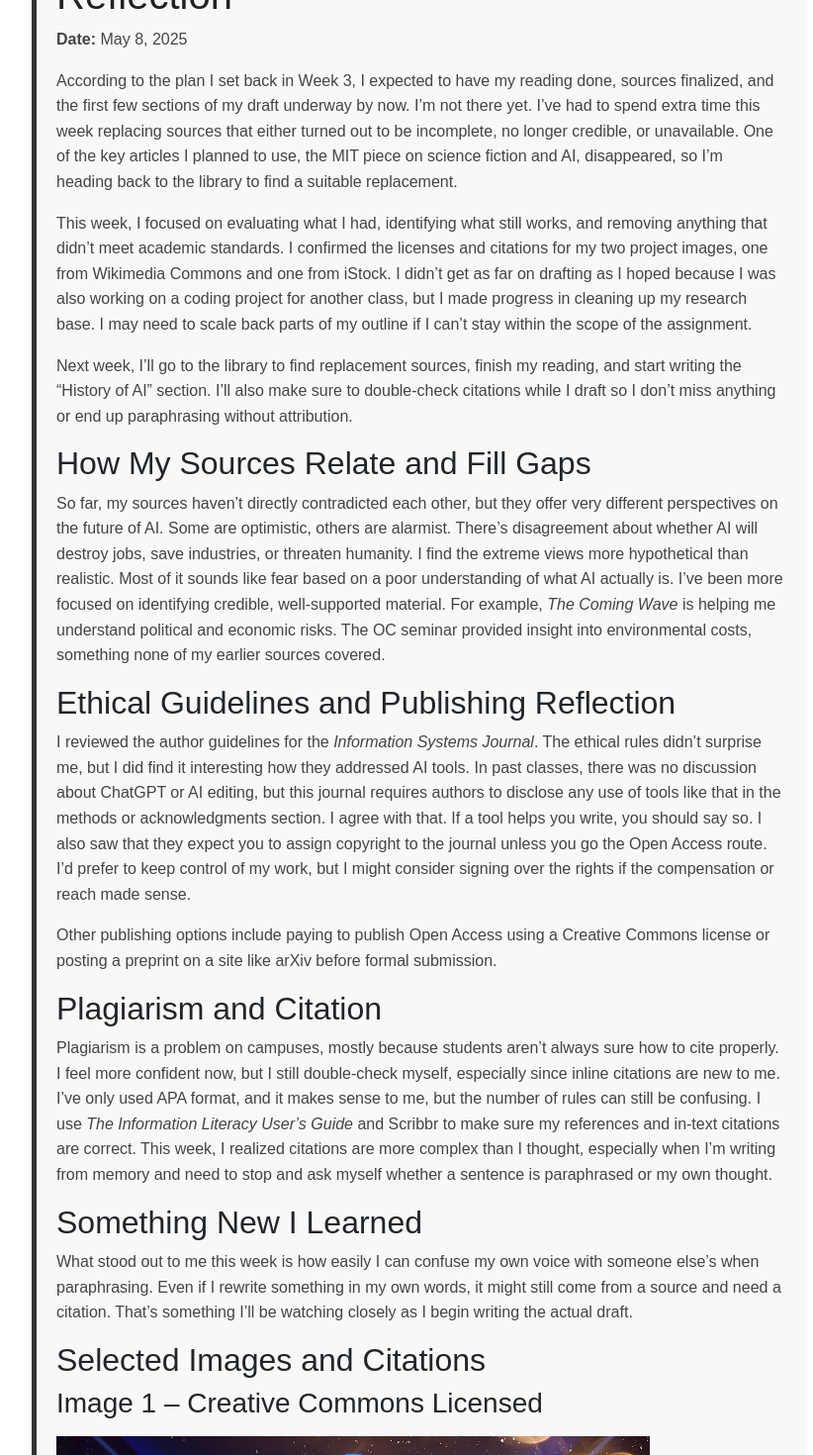
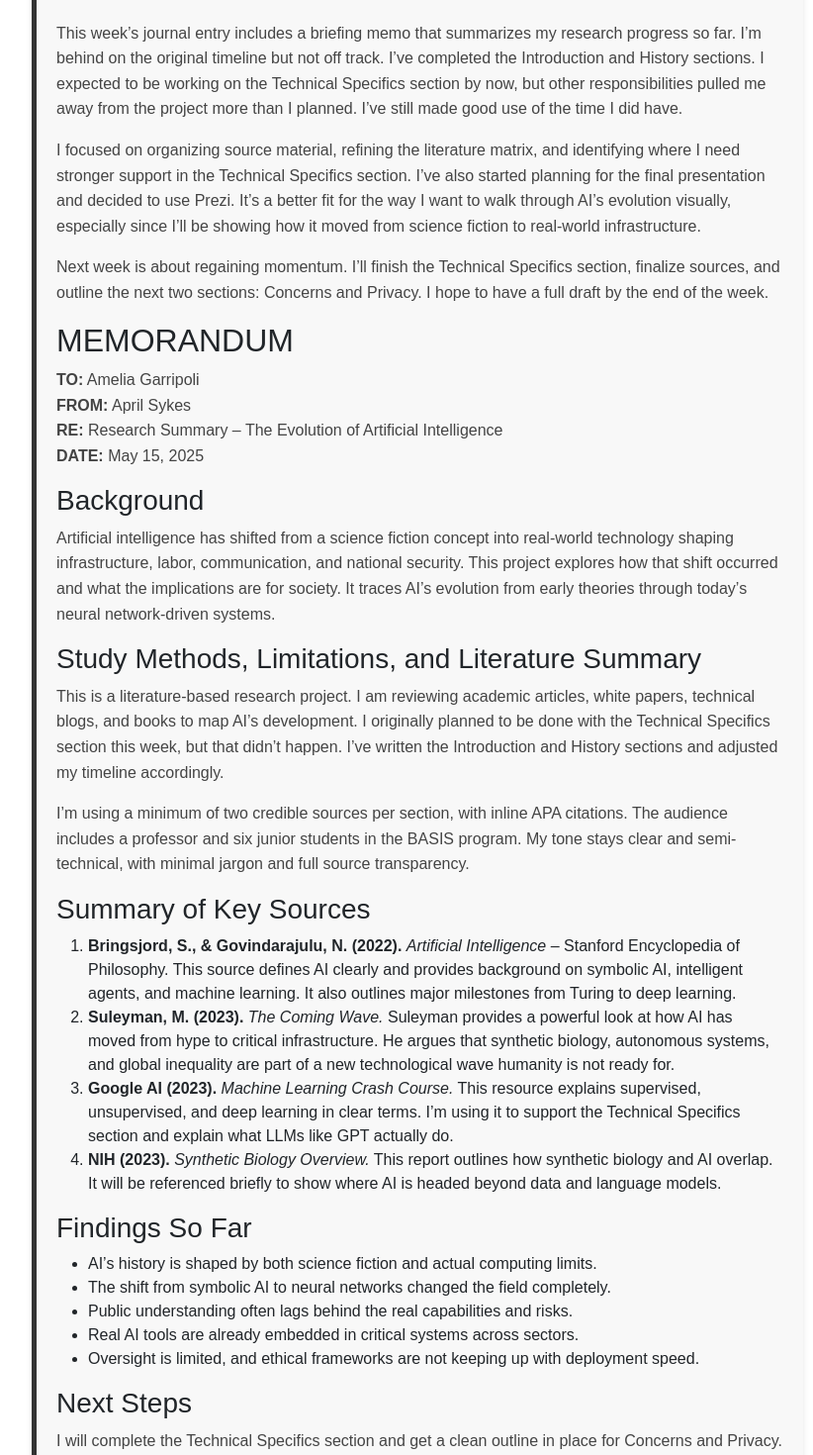
Before and after one commit to AprilV/AprilsBlog, a React (Create React App) app: page /#/blog in a window 1280 px wide. Shown: the part 320-1790 px from the top of the page at 99% size, without its empty margins (218-1040 px from the left). Built offline with nearby package versions, Linux system fonts and the light colour scheme.

Commit message:
Add Week 6 blog post

```diff
--- a/src/pages/Blog.js
+++ b/src/pages/Blog.js
@@ -3,95 +3,240 @@ import googleBadge from "../images/googlebadge.webp";
 import "../Blog.css";
 import commonImage from "../images/CommonStandard/common.jpg";
 import standardImage from "../images/CommonStandard/standard.jpg";
-import '../Blog.css';
-
-
-
+import "../Blog.css";
 
 export default function Blog() {
   return (
     <div className="blog-container">
+      {/* Week 6 Post */}
+      <div className="blog-entry">
+        <h1>Week 6: Realigning the Plan</h1>
+        <p>
+          <strong>Date:</strong> May 15, 2025
+        </p>
 
+        <p>
+          This week’s journal entry includes a briefing memo that summarizes my
+          research progress so far. I’m behind on the original timeline but not
+          off track. I’ve completed the Introduction and History sections. I
+          expected to be working on the Technical Specifics section by now, but
+          other responsibilities pulled me away from the project more than I
+          planned. I’ve still made good use of the time I did have.
+        </p>
+
+        <p>
+          I focused on organizing source material, refining the literature
+          matrix, and identifying where I need stronger support in the Technical
+          Specifics section. I’ve also started planning for the final
+          presentation and decided to use Prezi. It’s a better fit for the way I
+          want to walk through AI’s evolution visually, especially since I’ll be
+          showing how it moved from science fiction to real-world
+          infrastructure.
+        </p>
+
+        <p>
+          Next week is about regaining momentum. I’ll finish the Technical
+          Specifics section, finalize sources, and outline the next two
+          sections: Concerns and Privacy. I hope to have a full draft by the end
+          of the week.
+        </p>
+
+        <h2>MEMORANDUM</h2>
+        <p>
+          <strong>TO:</strong> Amelia Garripoli
+          <br />
+          <strong>FROM:</strong> April Sykes
+          <br />
+          <strong>RE:</strong> Research Summary – The Evolution of Artificial
+          Intelligence
+          <br />
+          <strong>DATE:</strong> May 15, 2025
+        </p>
+
+        <h3>Background</h3>
+        <p>
+          Artificial intelligence has shifted from a science fiction concept
+          into real-world technology shaping infrastructure, labor,
+          communication, and national security. This project explores how that
+          shift occurred and what the implications are for society. It traces
+          AI’s evolution from early theories through today’s neural
+          network-driven systems.
+        </p>
+
+        <h3>Study Methods, Limitations, and Literature Summary</h3>
+        <p>
+          This is a literature-based research project. I am reviewing academic
+          articles, white papers, technical blogs, and books to map AI’s
+          development. I originally planned to be done with the Technical
+          Specifics section this week, but that didn’t happen. I’ve written the
+          Introduction and History sections and adjusted my timeline
+          accordingly.
+        </p>
+
+        <p>
+          I’m using a minimum of two credible sources per section, with inline
+          APA citations. The audience includes a professor and six junior
+          students in the BASIS program. My tone stays clear and semi-technical,
+          with minimal jargon and full source transparency.
+        </p>
+
+        <h3>Summary of Key Sources</h3>
+        <ol>
+          <li>
+            <strong>Bringsjord, S., & Govindarajulu, N. (2022).</strong>{" "}
+            <em>Artificial Intelligence</em> – Stanford Encyclopedia of
+            Philosophy. This source defines AI clearly and provides background
+            on symbolic AI, intelligent agents, and machine learning. It also
+            outlines major milestones from Turing to deep learning.
+          </li>
+          <li>
+            <strong>Suleyman, M. (2023).</strong> <em>The Coming Wave.</em>{" "}
+            Suleyman provides a powerful look at how AI has moved from hype to
+            critical infrastructure. He argues that synthetic biology,
+            autonomous systems, and global inequality are part of a new
+            technological wave humanity is not ready for.
+          </li>
+          <li>
+            <strong>Google AI (2023).</strong>{" "}
+            <em>Machine Learning Crash Course.</em> This resource explains
+            supervised, unsupervised, and deep learning in clear terms. I’m
+            using it to support the Technical Specifics section and explain what
+            LLMs like GPT actually do.
+          </li>
+          <li>
+            <strong>NIH (2023).</strong> <em>Synthetic Biology Overview.</em>{" "}
+            This report outlines how synthetic biology and AI overlap. It will
+            be referenced briefly to show where AI is headed beyond data and
+            language models.
+          </li>
+        </ol>
+
+        <h3>Findings So Far</h3>
+        <ul>
+          <li>
+            AI’s history is shaped by both science fiction and actual computing
+            limits.
+          </li>
+          <li>
+            The shift from symbolic AI to neural networks changed the field
+            completely.
+          </li>
+          <li>
+            Public understanding often lags behind the real capabilities and
+            risks.
+          </li>
+          <li>
+            Real AI tools are already embedded in critical systems across
+            sectors.
+          </li>
+          <li>
+            Oversight is limited, and ethical frameworks are not keeping up with
+            deployment speed.
+          </li>
+        </ul>
+
+        <h3>Next Steps</h3>
+        <p>
+          I will complete the Technical Specifics section and get a clean
+          outline in place for Concerns and Privacy. I’m still using the same
+          citation approach and structure from Week 3. I also plan to finalize
+          my choice of a visual element. Prezi will be used for the final
+          presentation. I hope to have a full working draft by the end of next
+          week.
+        </p>
+      </div>
       {/* Week 5 Post */}
       <div className="blog-entry">
         <h1>Week 5: Midpoint Check-In and Reflection</h1>
-  <p><strong>Date:</strong> May 8, 2025</p>
-
         <p>
-    According to the plan I set back in Week 3, I expected to have my reading done,
-    sources finalized, and the first few sections of my draft underway by now. I’m not
-    there yet. I’ve had to spend extra time this week replacing sources that either
-    turned out to be incomplete, no longer credible, or unavailable. One of the key
-    articles I planned to use, the MIT piece on science fiction and AI, disappeared, so
-    I’m heading back to the library to find a suitable replacement.
+          <strong>Date:</strong> May 8, 2025
         </p>
 
         <p>
-    This week, I focused on evaluating what I had, identifying what still works, and
-    removing anything that didn’t meet academic standards. I confirmed the licenses and
-    citations for my two project images, one from Wikimedia Commons and one from iStock.
-    I didn’t get as far on drafting as I hoped because I was also working on a coding
-    project for another class, but I made progress in cleaning up my research base.
-    I may need to scale back parts of my outline if I can’t stay within the scope of the
-    assignment.
+          According to the plan I set back in Week 3, I expected to have my
+          reading done, sources finalized, and the first few sections of my
+          draft underway by now. I’m not there yet. I’ve had to spend extra time
+          this week replacing sources that either turned out to be incomplete,
+          no longer credible, or unavailable. One of the key articles I planned
+          to use, the MIT piece on science fiction and AI, disappeared, so I’m
+          heading back to the library to find a suitable replacement.
         </p>
 
         <p>
-    Next week, I’ll go to the library to find replacement sources, finish my reading, and
-    start writing the “History of AI” section. I’ll also make sure to double-check
-    citations while I draft so I don’t miss anything or end up paraphrasing without
-    attribution.
+          This week, I focused on evaluating what I had, identifying what still
+          works, and removing anything that didn’t meet academic standards. I
+          confirmed the licenses and citations for my two project images, one
+          from Wikimedia Commons and one from iStock. I didn’t get as far on
+          drafting as I hoped because I was also working on a coding project for
+          another class, but I made progress in cleaning up my research base. I
+          may need to scale back parts of my outline if I can’t stay within the
+          scope of the assignment.
+        </p>
+
+        <p>
+          Next week, I’ll go to the library to find replacement sources, finish
+          my reading, and start writing the “History of AI” section. I’ll also
+          make sure to double-check citations while I draft so I don’t miss
+          anything or end up paraphrasing without attribution.
         </p>
 
         <h2>How My Sources Relate and Fill Gaps</h2>
         <p>
-    So far, my sources haven’t directly contradicted each other, but they offer very
-    different perspectives on the future of AI. Some are optimistic, others are
-    alarmist. There’s disagreement about whether AI will destroy jobs, save industries,
-    or threaten humanity. I find the extreme views more hypothetical than realistic.
-    Most of it sounds like fear based on a poor understanding of what AI actually is.
-    I’ve been more focused on identifying credible, well-supported material. For example,
-    <em> The Coming Wave </em> is helping me understand political and economic risks.
-    The OC seminar provided insight into environmental costs, something none of my
-    earlier sources covered.
+          So far, my sources haven’t directly contradicted each other, but they
+          offer very different perspectives on the future of AI. Some are
+          optimistic, others are alarmist. There’s disagreement about whether AI
+          will destroy jobs, save industries, or threaten humanity. I find the
+          extreme views more hypothetical than realistic. Most of it sounds like
+          fear based on a poor understanding of what AI actually is. I’ve been
+          more focused on identifying credible, well-supported material. For
+          example,
+          <em> The Coming Wave </em> is helping me understand political and
+          economic risks. The OC seminar provided insight into environmental
+          costs, something none of my earlier sources covered.
         </p>
 
         <h2>Ethical Guidelines and Publishing Reflection</h2>
         <p>
-    I reviewed the author guidelines for the <em>Information Systems Journal</em>.
-    The ethical rules didn’t surprise me, but I did find it interesting how they
-    addressed AI tools. In past classes, there was no discussion about ChatGPT or AI
-    editing, but this journal requires authors to disclose any use of tools like that
-    in the methods or acknowledgments section. I agree with that. If a tool helps you
-    write, you should say so. I also saw that they expect you to assign copyright to
-    the journal unless you go the Open Access route. I’d prefer to keep control of my
-    work, but I might consider signing over the rights if the compensation or reach
+          I reviewed the author guidelines for the{" "}
+          <em>Information Systems Journal</em>. The ethical rules didn’t
+          surprise me, but I did find it interesting how they addressed AI
+          tools. In past classes, there was no discussion about ChatGPT or AI
+          editing, but this journal requires authors to disclose any use of
+          tools like that in the methods or acknowledgments section. I agree
+          with that. If a tool helps you write, you should say so. I also saw
+          that they expect you to assign copyright to the journal unless you go
+          the Open Access route. I’d prefer to keep control of my work, but I
+          might consider signing over the rights if the compensation or reach
           made sense.
         </p>
 
         <p>
-    Other publishing options include paying to publish Open Access using a Creative
-    Commons license or posting a preprint on a site like arXiv before formal submission.
+          Other publishing options include paying to publish Open Access using a
+          Creative Commons license or posting a preprint on a site like arXiv
+          before formal submission.
         </p>
 
         <h2>Plagiarism and Citation</h2>
         <p>
-    Plagiarism is a problem on campuses, mostly because students aren’t always sure how
-    to cite properly. I feel more confident now, but I still double-check myself,
-    especially since inline citations are new to me. I’ve only used APA format, and it
-    makes sense to me, but the number of rules can still be confusing. I use
-    <em> The Information Literacy User’s Guide </em> and Scribbr to make sure my
-    references and in-text citations are correct. This week, I realized citations are
-    more complex than I thought, especially when I’m writing from memory and need to stop
-    and ask myself whether a sentence is paraphrased or my own thought.
+          Plagiarism is a problem on campuses, mostly because students aren’t
+          always sure how to cite properly. I feel more confident now, but I
+          still double-check myself, especially since inline citations are new
+          to me. I’ve only used APA format, and it makes sense to me, but the
+          number of rules can still be confusing. I use
+          <em> The Information Literacy User’s Guide </em> and Scribbr to make
+          sure my references and in-text citations are correct. This week, I
+          realized citations are more complex than I thought, especially when
+          I’m writing from memory and need to stop and ask myself whether a
+          sentence is paraphrased or my own thought.
         </p>
 
         <h2>Something New I Learned</h2>
         <p>
-    What stood out to me this week is how easily I can confuse my own voice with
-    someone else’s when paraphrasing. Even if I rewrite something in my own words,
-    it might still come from a source and need a citation. That’s something I’ll be
-    watching closely as I begin writing the actual draft.
+          What stood out to me this week is how easily I can confuse my own
+          voice with someone else’s when paraphrasing. Even if I rewrite
+          something in my own words, it might still come from a source and need
+          a citation. That’s something I’ll be watching closely as I begin
+          writing the actual draft.
         </p>
 
         <h2>Selected Images and Citations</h2>
@@ -103,7 +248,9 @@ export default function Blog() {
           className="blog-image"
         />
         <p>
-    mikemacmarketing. (2018, October 5). <em>Artificial Intelligence & AI & Machine Learning</em> [Image]. Wikimedia Commons.
+          mikemacmarketing. (2018, October 5).{" "}
+          <em>Artificial Intelligence & AI & Machine Learning</em> [Image].
+          Wikimedia Commons.
           <br />
           <strong>License:</strong> Creative Commons Attribution 2.0 (CC BY 2.0)
         </p>
@@ -115,13 +262,16 @@ export default function Blog() {
           className="blog-image"
         />
         <p>
-    Just_Super. (2024, February 12). <em>AI artificial intelligence Security sentinel password cyber security</em>. iStock.
+          Just_Super. (2024, February 12).{" "}
+          <em>
+            AI artificial intelligence Security sentinel password cyber security
+          </em>
+          . iStock.
           <br />
-    <strong>License:</strong> iStock Standard License (educational and commercial use with attribution)
+          <strong>License:</strong> iStock Standard License (educational and
+          commercial use with attribution)
         </p>
       </div>
-
-
       {/* Week 4 Post */}
       <div className="blog-entry">
         <h1>Week 4: Visualizing AI and Making Connections</h1>
@@ -253,8 +403,8 @@ export default function Blog() {
             Human-Centered Artificial Intelligence.
           </li>
         </ol>
-      </div>npm run developed
-
+      </div>
+      npm run developed
       {/* Week 3 Post */}
       <div className="blog-entry">
         <h1>Week 3: Full Progress Report and Reflection</h1>
@@ -375,7 +525,6 @@ export default function Blog() {
           and into the drafting phase without delays.
         </p>
       </div>
-
       {/* Week 2 Post */}
       <div className="blog-entry">
         <h1>Week 2: Narrowing the Focus and Asking Better Questions</h1>
@@ -481,7 +630,6 @@ export default function Blog() {
           tech is behind them. That’s my biggest knowledge gap right now.
         </p>
       </div>
-
       {/* Week 1 Post */}
       <div className="blog-entry">
         <h1>Week 1: From Science Fiction to Reality</h1>
@@ -609,7 +757,6 @@ export default function Blog() {
           learned as the project continues.
         </p>
       </div>
-
       {/* Introductory Post */}
       <div className="blog-entry">
         <h1>AI Research Paper</h1>
```
Lines whose indentation alone changed are shown as unchanged.
